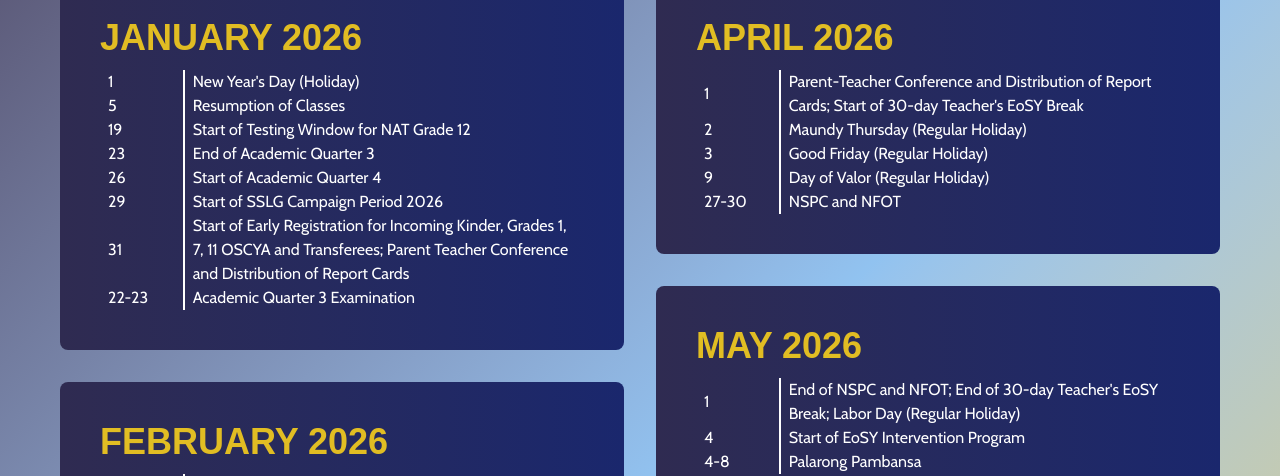
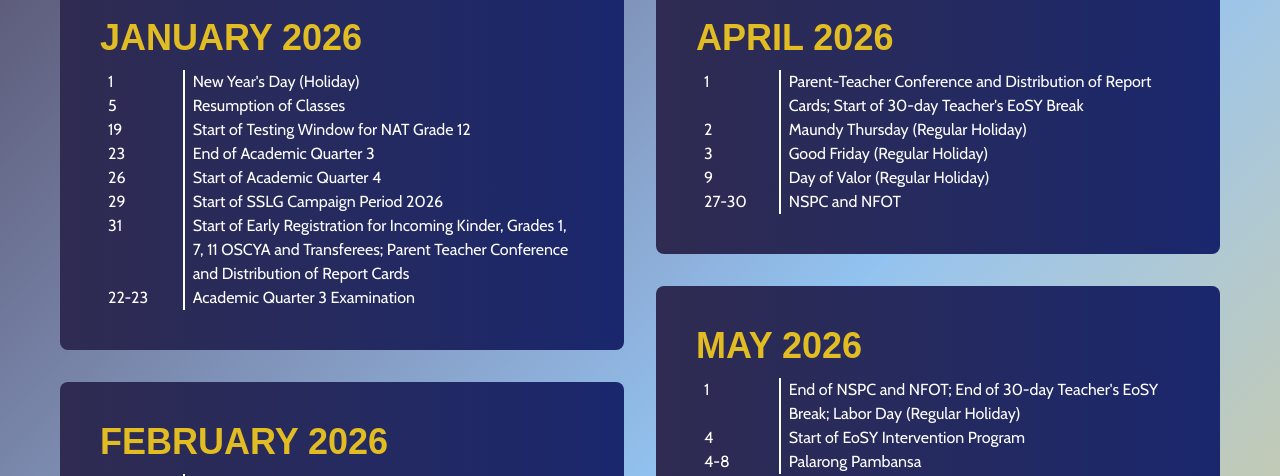
Before and after one commit to unovil/pcshs, a SvelteKit app: page /calendar in a window 1280 px wide. Shown: the part 322-798 px from the top of the page. Built offline with nearby package versions, Linux system fonts and the light colour scheme; a web font is replaced by a local one.

Commit message:
aligned dates to top in calendar page

```diff
--- a/src/routes/calendar/+page.svelte
+++ b/src/routes/calendar/+page.svelte
@@ -14,7 +14,7 @@
     <table class="w-full table-fixed border-separate border-spacing-x-2">
       <tbody>
       {#each Object.entries(month.events) as [date, events] (date)}
-        <tr class="text-white">
+        <tr class="text-white align-top">
           <td class="border-r-2 w-1/6">{date}</td>
           <td class="w-5/6">{events.join("; ")}</td>
         </tr>
```
